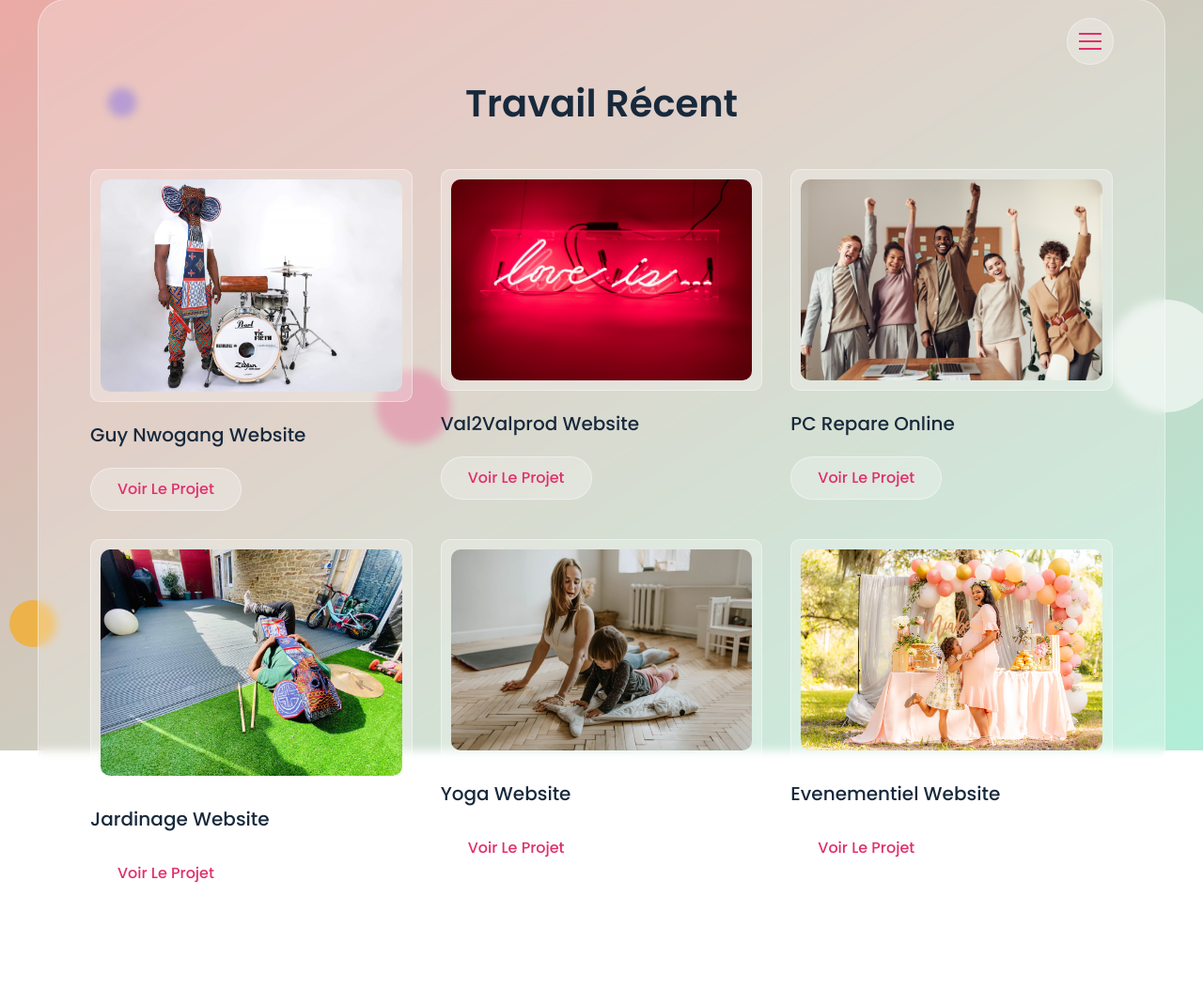
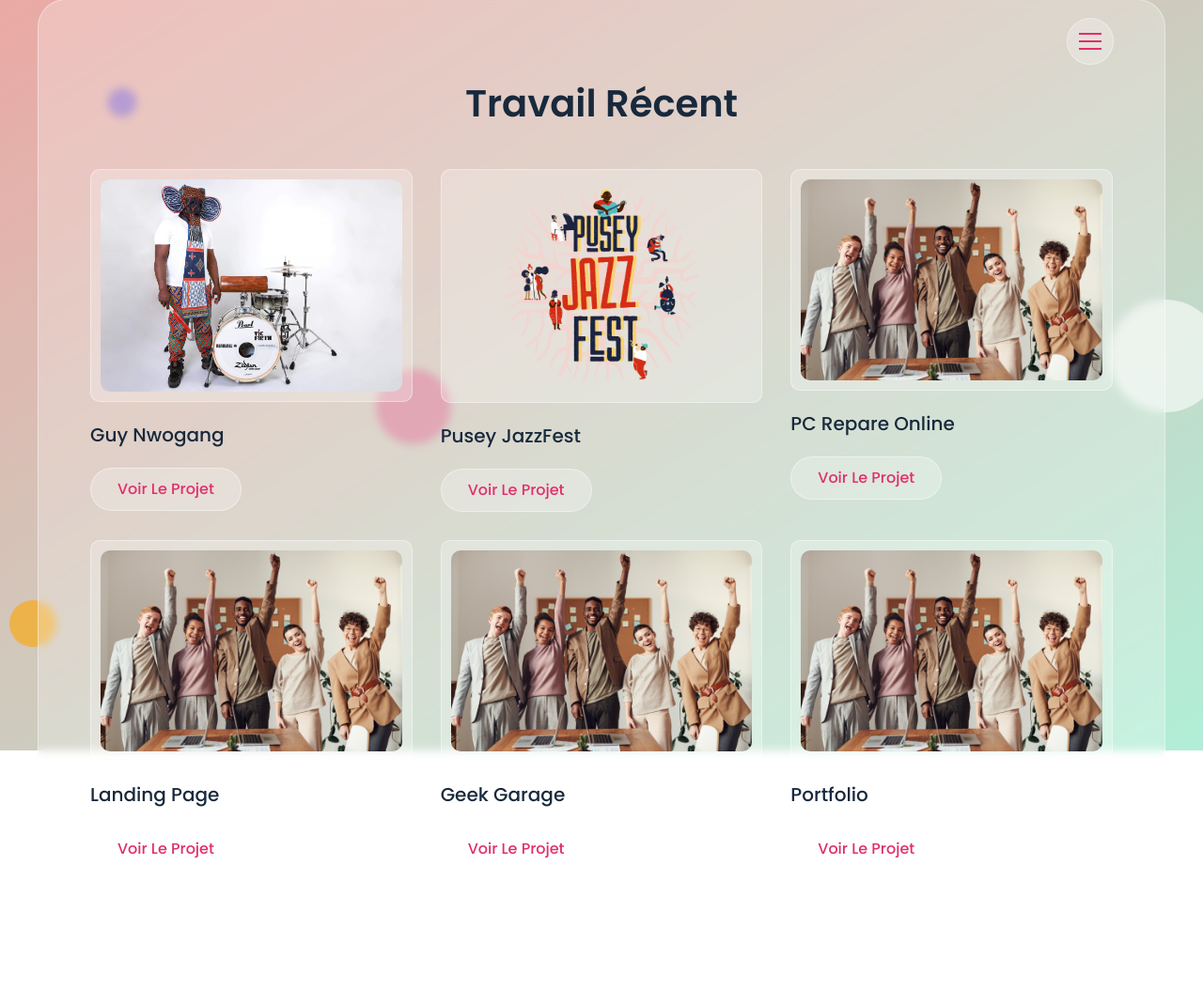
Before and after one commit to ValerieEkoume/Portfolio2, a PHP site: page / in a window 1280 px wide, after a click on "Portfolio". Shown: the part 36-1105 px from the top of the page at 94% size. After the commit the page ends 950 px from the top, so only its background shows below. Run offline with PHP 8.4, Linux system fonts and the light colour scheme.

Commit message:
Description completed in portfolio + pictures

```diff
--- a/index.php
+++ b/index.php
@@ -219,21 +219,17 @@ include 'download.php';
                     <div class="portfolio-item-thumbnail">
                         <img src="images/portfolio/1.jpg" alt="portfolio-item-thumbnail">
                     </div>
-                    <h3 class="portfolio-item-title">Guy Nwogang Website</h3>
+                    <h3 class="portfolio-item-title">Guy Nwogang </h3>
                     <button type="button" class="btn view-project-btn">voir le projet</button>
                     <div class="portfolio-item-details">
                         <div class="description">
-                            <p>Lorem ipsum dolor sit amet, consectetur adipisicing elit. Ab dolor
-                                doloremque excepturi harum illum itaque nostrum pariatur provident quia veniam! Aliquam
-                                aperiam asperiores commodi, debitis doloremque dolores doloribus ea ex harum iure maiores
-                                necessitatibus nemo non nostrum nulla odio omnis perspiciatis placeat qui quibusdam
-                                repellat reprehenderit suscipit tempore vel velit!
+                            <p>Conception Graphique/ Développement sous Symfony/ site responsive/ Gestion des droits/ Espace Admin
                             </p>
                         </div>
                         <div class="general-info">
                             <ul>
                                 <li>Créé le - <span>17 mars 2021</span></li>
-                                <li>Technologie utilisées - <span>html, css, js, symfony</span></li>
+                                <li>Technologie utilisées - <span>html, css, js, symfony, webpack</span></li>
                                 <li>Role - <span>Frontend</span></li>
                                 <li>Visitez le site en ligne <span><a href="#" target="_blank">www.GuyNwogang.com</a></span></li>
                             </ul>
@@ -244,17 +240,13 @@ include 'download.php';
                 <!-- Portfolio Item Start -->
                 <div class="portfolio-item">
                     <div class="portfolio-item-thumbnail">
-                        <img src="images/portfolio/2.jpg" alt="portfolio-item-thumbnail">
+                        <img src="images/portfolio/puseyjazzfest.png" alt="portfolio-item-thumbnail">
                     </div>
-                    <h3 class="portfolio-item-title">Val2Valprod website</h3>
+                    <h3 class="portfolio-item-title">pusey JazzFest</h3>
                     <button type="button" class="btn view-project-btn">voir le projet</button>
                     <div class="portfolio-item-details">
                         <div class="description">
-                            <p>Lorem ipsum dolor sit amet, consectetur adipisicing elit. Ab dolor
-                                doloremque excepturi harum illum itaque nostrum pariatur provident quia veniam! Aliquam
-                                aperiam asperiores commodi, debitis doloremque dolores doloribus ea ex harum iure maiores
-                                necessitatibus nemo non nostrum nulla odio omnis perspiciatis placeat qui quibusdam
-                                repellat reprehenderit suscipit tempore vel velit!
+                            <p>Création d'un thème enfant/ Gestion des posts/
                             </p>
                         </div>
                         <div class="general-info">
@@ -262,7 +254,7 @@ include 'download.php';
                                 <li>Créé le - <span>25 avril 2021</span></li>
                                 <li>Technologie utilisées - <span>Wordpress</span></li>
                                 <li>Role - <span>Frontend</span></li>
-                                <li>Visitez le site en ligne <span><a href="#" target="_blank">www.GuyNwogang.com</a></span></li>
+                                <li>Visitez le site en ligne <span><a href="#" target="_blank">www.PuseyJazzFest.com</a></span></li>
                             </ul>
                         </div>
                     </div>
@@ -277,19 +269,15 @@ include 'download.php';
                     <button type="button" class="btn view-project-btn">voir le projet</button>
                     <div class="portfolio-item-details">
                         <div class="description">
-                            <p>Lorem ipsum dolor sit amet, consectetur adipisicing elit. Ab dolor
-                                doloremque excepturi harum illum itaque nostrum pariatur provident quia veniam! Aliquam
-                                aperiam asperiores commodi, debitis doloremque dolores doloribus ea ex harum iure maiores
-                                necessitatibus nemo non nostrum nulla odio omnis perspiciatis placeat qui quibusdam
-                                repellat reprehenderit suscipit tempore vel velit!
+                            <p> Conception Graphique/ Intégration/ Intégration d'une carte interactive
                             </p>
                         </div>
                         <div class="general-info">
                             <ul>
                                 <li>Créé le - <span>04 janvier 2021</span></li>
-                                <li>Technologie utilisées - <span>html, css, js, symfony</span></li>
+                                <li>Technologie utilisées - <span>html, css, js, symfony, webpack</span></li>
                                 <li>Role - <span>Frontend</span></li>
-                                <li>Visitez le site en ligne <span><a href="#" target="_blank">www.GuyNwogang.com</a></span></li>
+                                <li>Visitez le site en ligne <span><a href="#" target="_blank">www.RepareOnline.com</a></span></li>
                             </ul>
                         </div>
                     </div>
@@ -298,17 +286,13 @@ include 'download.php';
                 <!-- Portfolio Item Start -->
                 <div class="portfolio-item">
                     <div class="portfolio-item-thumbnail">
-                        <img src="images/portfolio/4.jpeg" alt="portfolio-item-thumbnail">
+                        <img src="images/portfolio/3.jpg" alt="portfolio-item-thumbnail">
                     </div>
-                    <h3 class="portfolio-item-title">jardinage Website</h3>
+                    <h3 class="portfolio-item-title">Landing Page</h3>
                     <button type="button" class="btn view-project-btn">voir le projet</button>
                     <div class="portfolio-item-details">
                         <div class="description">
-                            <p>Lorem ipsum dolor sit amet, consectetur adipisicing elit. Ab dolor
-                                doloremque excepturi harum illum itaque nostrum pariatur provident quia veniam! Aliquam
-                                aperiam asperiores commodi, debitis doloremque dolores doloribus ea ex harum iure maiores
-                                necessitatibus nemo non nostrum nulla odio omnis perspiciatis placeat qui quibusdam
-                                repellat reprehenderit suscipit tempore vel velit!
+                            <p>Mis en place d'animation Java Script avec la librairie GSAP
                             </p>
                         </div>
                         <div class="general-info">
@@ -325,17 +309,13 @@ include 'download.php';
                 <!-- Portfolio Item Start -->
                 <div class="portfolio-item">
                     <div class="portfolio-item-thumbnail">
-                        <img src="images/portfolio/5.jpg" alt="portfolio-item-thumbnail">
+                        <img src="images/portfolio/3.jpg" alt="portfolio-item-thumbnail">
                     </div>
-                    <h3 class="portfolio-item-title">Yoga website</h3>
+                    <h3 class="portfolio-item-title">Geek Garage</h3>
                     <button type="button" class="btn view-project-btn">voir le projet</button>
                     <div class="portfolio-item-details">
                         <div class="description">
-                            <p>Lorem ipsum dolor sit amet, consectetur adipisicing elit. Ab dolor
-                                doloremque excepturi harum illum itaque nostrum pariatur provident quia veniam! Aliquam
-                                aperiam asperiores commodi, debitis doloremque dolores doloribus ea ex harum iure maiores
-                                necessitatibus nemo non nostrum nulla odio omnis perspiciatis placeat qui quibusdam
-                                repellat reprehenderit suscipit tempore vel velit!
+                            <p>Conception Graphique/ Intégration/ Intégration d'une carte interactive
                             </p>
                         </div>
                         <div class="general-info">
@@ -352,17 +332,13 @@ include 'download.php';
                 <!-- Portfolio Item Start -->
                 <div class="portfolio-item">
                     <div class="portfolio-item-thumbnail">
-                        <img src="images/portfolio/6.jpg" alt="portfolio-item-thumbnail">
+                        <img class="w-40" src="images/portfolio/3.jpg" alt="portfolio-item-thumbnail">
                     </div>
-                    <h3 class="portfolio-item-title">Evenementiel website</h3>
+                    <h3 class="portfolio-item-title">Portfolio</h3>
                     <button type="button" class="btn view-project-btn">voir le projet</button>
                     <div class="portfolio-item-details">
                         <div class="description">
-                            <p>Lorem ipsum dolor sit amet, consectetur adipisicing elit. Ab dolor
-                                doloremque excepturi harum illum itaque nostrum pariatur provident quia veniam! Aliquam
-                                aperiam asperiores commodi, debitis doloremque dolores doloribus ea ex harum iure maiores
-                                necessitatibus nemo non nostrum nulla odio omnis perspiciatis placeat qui quibusdam
-                                repellat reprehenderit suscipit tempore vel velit!
+                            <p>Thème glassmorphism/ Css shapes
                             </p>
                         </div>
                         <div class="general-info">
```
Also changed, not shown: images/Val.jpg (added), images/Valerie-Ekoume-01.jpg (added), images/portfolio/LogoVal.jpg (added), images/portfolio/geekGarage.jpg (added), images/portfolio/potfolio1.jpg (added), images/portfolio/puseyjazzfest.png (added).
